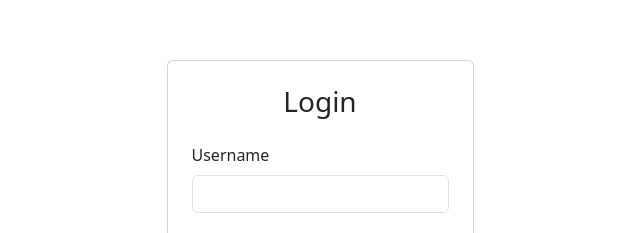
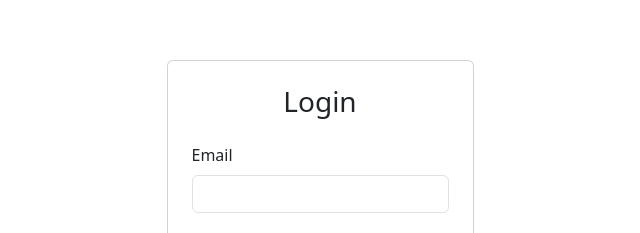
Before and after one commit to sahajKec/Lab1loginRegister, a React (Vite) app: page / in a window 1280 px wide. Shown: the part 160-393 px from the top of the page, without its empty margins (320-960 px from the left). Built offline with nearby package versions, Linux system fonts and the light colour scheme.

Commit message:
Update App.tsx
text to email change

```diff
--- a/src/App.tsx
+++ b/src/App.tsx
@@ -27,10 +27,10 @@ const App: React.FC<LoginProps> = () => {
         <form>
           <div className="mb-3">
             <label htmlFor="username" className="form-label">
-              Username
+              Email
             </label>
             <input
-              type="text"
+              type="email"
               className="form-control"
               id="username"
               value={username}
```
